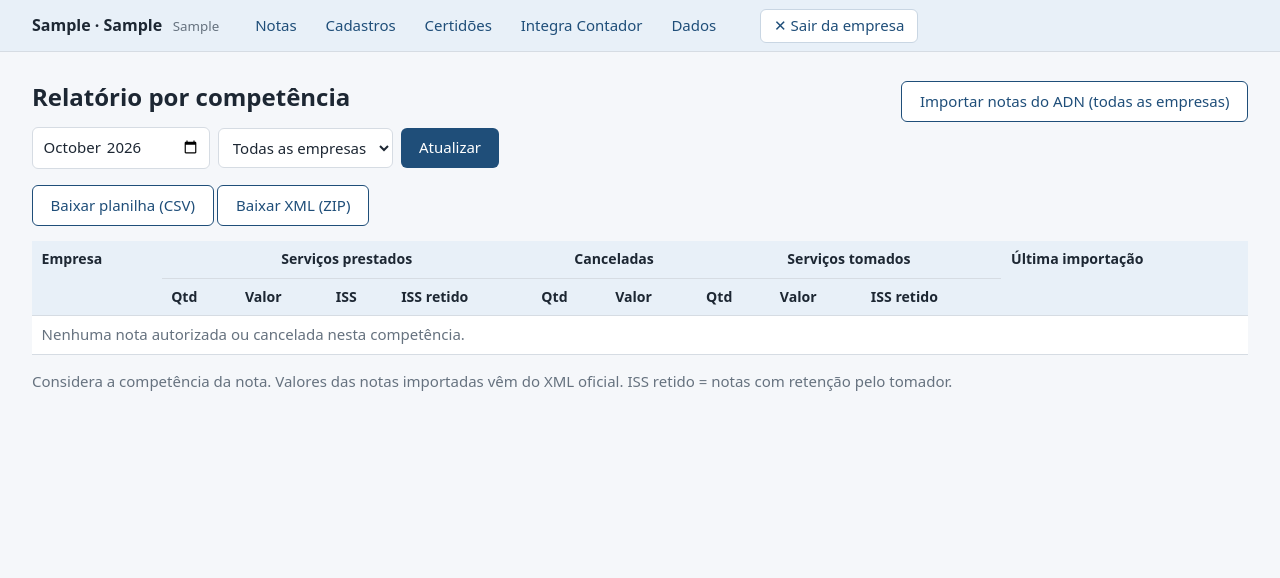
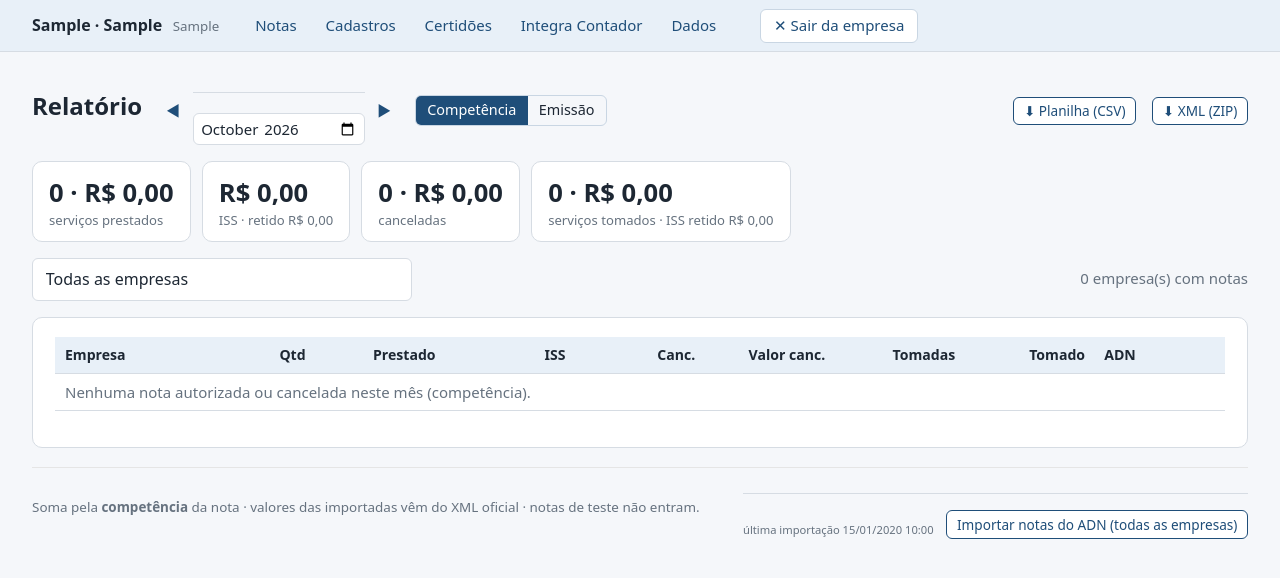
Before and after one commit to mafraassessoria/ERP-MAFRA-ASSESSORIA, a FastAPI app: page /relatorios in a window 1280 px wide. Shown: the part 70-648 px from the top of the page. Run offline with FastAPI, Linux system fonts and the light colour scheme; the visitor is signed in with stand-in values (Sample User, id 1); tables that the repository leaves empty hold one stand-in row (values such as "Sample post").

Commit message:
Relatórios: página larga, mês com setas, competência ou emissão, quadros de resumo, total no topo, ordem por código
Co-Authored-By: Claude Opus 5.5 <noreply@anthropic.com>
Claude-Session: https://claude.ai/code/session_01DJiggF9DQdjk3ceiaZs7de

```diff
--- a/app/static/estilo.css
+++ b/app/static/estilo.css
@@ -508,3 +508,11 @@ table.tabela-hon tr.resolvido td { opacity:.55; }
 table.tabela-hon .situacao-hon .etiqueta { margin-right:.25rem; text-decoration:none; }
 .ok-texto { color:#2e8b4a; font-weight:700; }
 .barra-selecao[hidden] { display:none; }
+
+/* Relatórios */
+.seg-botoes { display:inline-flex; border:1px solid #c9d6e3; border-radius:6px; overflow:hidden; }
+.seg-botoes a { padding:.25rem .7rem; text-decoration:none; color:inherit; font-size:.9rem; }
+.seg-botoes a.ativo { background:#1f4e79; color:#fff; }
+table.tabela-rel .zero { color:#b8bfc7; }
+table.tabela-rel tr.linha-total-topo td { background:#eef3f9; font-weight:600; border-bottom:2px solid #c9d8ea; }
+.botao.mini, button.mini { padding:.2rem .6rem; font-size:.85rem; }
--- a/app/static/ordenar.js
+++ b/app/static/ordenar.js
@@ -56,7 +56,7 @@
           if (b.cab) pai.appendChild(b.cab);
           b.itens.forEach(item => item.forEach(tr => pai.appendChild(tr)));
         });
-        fixas.forEach(tr => pai.appendChild(tr));
+        fixas.forEach(tr => tr.classList.contains("linha-total-topo") ? pai.insertBefore(tr, pai.firstChild) : pai.appendChild(tr));
       });
     });
   });
--- a/app/templates/relatorios.html
+++ b/app/templates/relatorios.html
@@ -1,43 +1,72 @@
 {% extends "base.html" %}
 {% block titulo %}Relatórios{% endblock %}
+{% block main_classe %}larga{% endblock %}
 {% block conteudo %}
+{% set qs = 'competencia=%s&prestador_id=%d&base=%s' % (comp, f.prestador_id, base) %}
 <div class="linha-titulo">
-  <h1>Relatório por competência</h1>
-  <form method="post" action="/importar-todos" onsubmit="this.querySelector('button').disabled=true; this.querySelector('button').textContent='Importando... aguarde';">
-    <button class="secundario">Importar notas do ADN (todas as empresas)</button>
+  <div class="hon-titulo"><h1>Relatório</h1>
+    <nav class="mes-nav"><a href="/relatorios?competencia={{ comp_ant }}&prestador_id={{ f.prestador_id }}&base={{ base }}" title="Mês anterior">◀</a>
+      <form method="get" class="em-linha"><input type="hidden" name="prestador_id" value="{{ f.prestador_id }}"><input type="hidden" name="base" value="{{ base }}">
+        <input type="month" name="competencia" value="{{ comp }}" onchange="this.form.submit()"></form>
+      <a href="/relatorios?competencia={{ comp_prox }}&prestador_id={{ f.prestador_id }}&base={{ base }}" title="Próximo mês">▶</a></nav>
+    <div class="seg-botoes" title="Somar as notas pela competência ou pela data de emissão (escrituração)">
+      <a class="{{ 'ativo' if base == 'competencia' }}" href="/relatorios?competencia={{ comp }}&prestador_id={{ f.prestador_id }}&base=competencia">Competência</a>
+      <a class="{{ 'ativo' if base == 'emissao' }}" href="/relatorios?competencia={{ comp }}&prestador_id={{ f.prestador_id }}&base=emissao">Emissão</a></div></div>
+  <div class="acoes">
+    <a class="botao secundario mini" href="/relatorios/notas.csv?{{ qs }}" title="Uma linha por nota, abre no Excel">⬇ Planilha (CSV)</a>
+    <a class="botao secundario mini" href="/relatorios/xml.zip?{{ qs }}">⬇ XML (ZIP)</a>
+  </div>
+</div>
+
+<div class="rf-cartoes">
+  <div class="cartao-num"><b>{{ total.emitidas or 0 }} · R$ {{ (total.valor_emitido or 0)|moeda }}</b><span>serviços prestados</span></div>
+  <div class="cartao-num"><b>R$ {{ (total.iss_emitido or 0)|moeda }}</b><span>ISS · retido R$ {{ (total.iss_retido_prest or 0)|moeda }}</span></div>
+  <div class="cartao-num {{ 'aviso' if total.canceladas }}"><b>{{ total.canceladas or 0 }} · R$ {{ (total.valor_cancelado or 0)|moeda }}</b><span>canceladas</span></div>
+  <div class="cartao-num"><b>{{ total.tomadas or 0 }} · R$ {{ (total.valor_tomado or 0)|moeda }}</b><span>serviços tomados · ISS retido R$ {{ (total.iss_retido_tomado or 0)|moeda }}</span></div>
+</div>
+
+<form class="busca filtros" method="get">
+  <input type="hidden" name="competencia" value="{{ comp }}"><input type="hidden" name="base" value="{{ base }}">
+  <div class="filtro-empresa"><select name="prestador_id" class="combo" data-placeholder="Empresa: digite o nome ou o código (vazio = todas)" onchange="this.form.submit()">
+    <option value="0">Todas as empresas</option>
+    {% for p in prestadores %}<option value="{{ p.id }}" {{ 'selected' if f.prestador_id == p.id }}>{{ p.nome_exibicao }}</option>{% endfor %}
+  </select></div>
+  <span class="sutil" style="margin-left:auto">{{ linhas|length }} empresa(s) com notas</span>
+</form>
+
+{% macro v(x, inteiro=False) %}{% if x %}{{ x if inteiro else x|moeda }}{% else %}<span class="zero">—</span>{% endif %}{% endmacro %}
+<section class="cartao">
+<table class="notas tabela-rel">
+  <thead><tr><th>Empresa</th><th class="num">Qtd</th><th class="num">Prestado</th><th class="num">ISS</th>
+    <th class="num">Canc.</th><th class="num">Valor canc.</th><th class="num">Tomadas</th><th class="num">Tomado</th><th class="sem-ordem" title="Última importação pelo ADN">ADN</th></tr></thead>
+  <tbody>
+  {% if linhas|length > 1 %}
+  <tr class="total linha-total-topo"><td>Total</td><td class="num">{{ total.emitidas }}</td><td class="num">{{ total.valor_emitido|moeda }}</td><td class="num">{{ total.iss_emitido|moeda }}</td>
+    <td class="num">{{ total.canceladas }}</td><td class="num">{{ total.valor_cancelado|moeda }}</td><td class="num">{{ total.tomadas }}</td><td class="num">{{ total.valor_tomado|moeda }}</td><td></td></tr>
+  {% endif %}
+  {% for p, r in linhas %}{% set c = controles.get(p.id) %}
+  <tr>
+    <td title="{{ p.cnpj|doc }}"><a class="nome-empresa" href="/notas?prestador_id={{ p.id }}&competencia={{ comp }}">{{ p.nome_exibicao }}</a></td>
+    <td class="num">{{ v(r.emitidas, True) }}</td><td class="num">{{ v(r.valor_emitido) }}</td>
+    <td class="num" {% if r.iss_retido_prest %}title="ISS retido pelos tomadores: R$ {{ r.iss_retido_prest|moeda }}"{% endif %}>{{ v(r.iss_emitido) }}{% if r.iss_retido_prest %}<small class="sutil"> ret.</small>{% endif %}</td>
+    <td class="num">{{ v(r.canceladas, True) }}</td><td class="num">{{ v(r.valor_cancelado) }}</td>
+    <td class="num">{{ v(r.tomadas, True) }}</td>
+    <td class="num" {% if r.iss_retido_tomado %}title="ISS retido nas tomadas: R$ {{ r.iss_retido_tomado|moeda }}"{% endif %}>{{ v(r.valor_tomado) }}</td>
+    <td>{% if c and c.ultima_consulta %}{% if c.ultima_consulta >= limite_adn %}<span class="ok-texto" title="Última importação {{ c.ultima_consulta|datahora }}">✓</span>
+        {% else %}<span class="etiqueta aviso mini" title="Última importação {{ c.ultima_consulta|datahora }}">{{ c.ultima_consulta|data }}</span>{% endif %}
+      {% else %}<span class="zero" title="Nunca importada">—</span>{% endif %}</td>
+  </tr>
+  {% else %}
+  <tr><td colspan="9" class="sutil">Nenhuma nota autorizada ou cancelada neste mês ({{ 'emissão' if base == 'emissao' else 'competência' }}).</td></tr>
+  {% endfor %}
+  </tbody>
+</table>
+</section>
+<div class="rodape-sistema" style="display:flex;justify-content:space-between;align-items:center;gap:1rem">
+  <span>Soma pela <b>{{ 'data de emissão' if base == 'emissao' else 'competência' }}</b> da nota · valores das importadas vêm do XML oficial · notas de teste não entram.</span>
+  <form method="post" action="/importar-todos" onsubmit="this.querySelector('button').disabled=true; this.querySelector('button').textContent='Importando... aguarde';" class="em-linha">
+    {% if ult_geral %}<small class="sutil">última importação {{ ult_geral|datahora }}</small>{% endif %}
+    <button class="secundario mini">Importar notas do ADN (todas as empresas)</button>
   </form>
 </div>
-<form class="busca filtros" method="get">
-  <input type="month" name="competencia" value="{{ comp }}">
-  <select name="prestador_id">
-    <option value="0">Todas as empresas</option>
-    {% for p in prestadores %}<option value="{{ p.id }}" {{ 'selected' if f.prestador_id == p.id }}>{{ p.nome_exibicao }}</option>{% endfor %}
-  </select>
-  <button>Atualizar</button>
-</form>
-{% set qs = 'competencia=%s&prestador_id=%d' % (comp, f.prestador_id) %}
-<p><a class="botao secundario" href="/relatorios/notas.csv?{{ qs }}">Baixar planilha (CSV)</a>
-   <a class="botao secundario" href="/relatorios/xml.zip?{{ qs }}">Baixar XML (ZIP)</a></p>
-
-<table>
-  <tr><th rowspan="2">Empresa</th><th colspan="4" style="text-align:center">Serviços prestados</th><th colspan="2" style="text-align:center">Canceladas</th><th colspan="3" style="text-align:center">Serviços tomados</th><th rowspan="2">Última importação</th></tr>
-  <tr><th>Qtd</th><th>Valor</th><th>ISS</th><th>ISS retido</th><th>Qtd</th><th>Valor</th><th>Qtd</th><th>Valor</th><th>ISS retido</th></tr>
-  {% for p, r in linhas %}
-  {% set c = controles.get(p.id) %}
-  <tr>
-    <td><a class="nome-empresa" href="/notas?prestador_id={{ p.id }}&competencia={{ comp }}">{{ p.nome_exibicao }}</a><br><small class="sutil">{{ p.cnpj|doc }}</small></td>
-    <td>{{ r.emitidas }}</td><td class="num">{{ r.valor_emitido|moeda }}</td><td class="num">{{ r.iss_emitido|moeda }}</td><td class="num">{{ r.iss_retido_prest|moeda }}</td>
-    <td>{{ r.canceladas }}</td><td class="num">{{ r.valor_cancelado|moeda }}</td>
-    <td>{{ r.tomadas }}</td><td class="num">{{ r.valor_tomado|moeda }}</td><td class="num">{{ r.iss_retido_tomado|moeda }}</td>
-    <td><small>{{ c.ultima_consulta|datahora if c else '—' }}</small></td>
-  </tr>
-  {% else %}
-  <tr><td colspan="11" class="sutil">Nenhuma nota autorizada ou cancelada nesta competência.</td></tr>
-  {% endfor %}
-  {% if linhas|length > 1 %}
-  <tr class="total"><td>Total</td><td>{{ total.emitidas }}</td><td class="num">{{ total.valor_emitido|moeda }}</td><td class="num">{{ total.iss_emitido|moeda }}</td><td class="num">{{ total.iss_retido_prest|moeda }}</td>
-    <td>{{ total.canceladas }}</td><td class="num">{{ total.valor_cancelado|moeda }}</td><td>{{ total.tomadas }}</td><td class="num">{{ total.valor_tomado|moeda }}</td><td class="num">{{ total.iss_retido_tomado|moeda }}</td><td></td></tr>
-  {% endif %}
-</table>
-<p class="sutil">Considera a competência da nota. Valores das notas importadas vêm do XML oficial. ISS retido = notas com retenção pelo tomador.</p>
 {% endblock %}
```
Also changed, not shown: app/rotas_gerais.py (+26 -13 lines).
